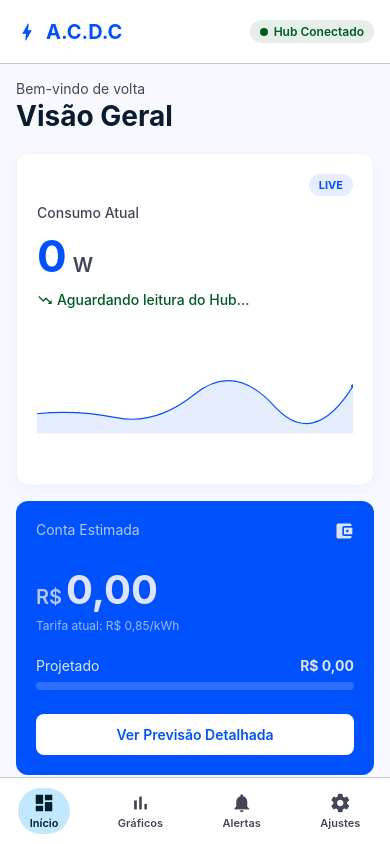
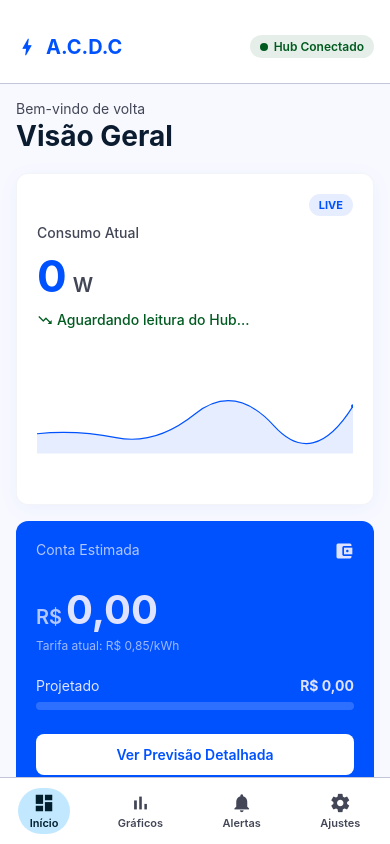
Before and after one commit to Bruno-Aparecido-Rodrigues/PI, a React Native app in the folder energyhome/: screen / in a window 390 px wide. Built offline with nearby package versions, Linux system fonts and the light colour scheme; no server answers; the database is empty; what expo-notifications, expo-web-browser would draw is missing.

Commit message:
correção de UI/UX na navbar Header

```diff
--- a/energyhome/src/components/AppHeader/index.tsx
+++ b/energyhome/src/components/AppHeader/index.tsx
@@ -1,6 +1,7 @@
 import React from 'react';
 import { View, Text } from 'react-native';
 import { MaterialIcons } from '@expo/vector-icons';
+import { useSafeAreaInsets } from 'react-native-safe-area-context';
 import { colors } from '../../constants/colors';
 import { styles } from './style';
 
@@ -9,8 +10,10 @@ interface AppHeaderProps {
 }
 
 export function AppHeader({ hubOnline = true }: AppHeaderProps) {
+  const insets = useSafeAreaInsets();
+
   return (
-    <View style={styles.container}>
+    <View style={[styles.container, { paddingTop: insets.top + 10 }]}>
       <View style={styles.left}>
         <MaterialIcons name="bolt" size={22} color={colors.primary} />
         <Text style={styles.brandText}>A.C.D.C</Text>
--- a/energyhome/src/components/AppHeader/style.ts
+++ b/energyhome/src/components/AppHeader/style.ts
@@ -3,7 +3,7 @@ import { colors } from '../../constants/colors';
 
 export const styles = StyleSheet.create({
   container: {
-    height: 64,
+    height: 84,
     paddingHorizontal: 16,
     flexDirection: 'row',
     alignItems: 'center',
```
